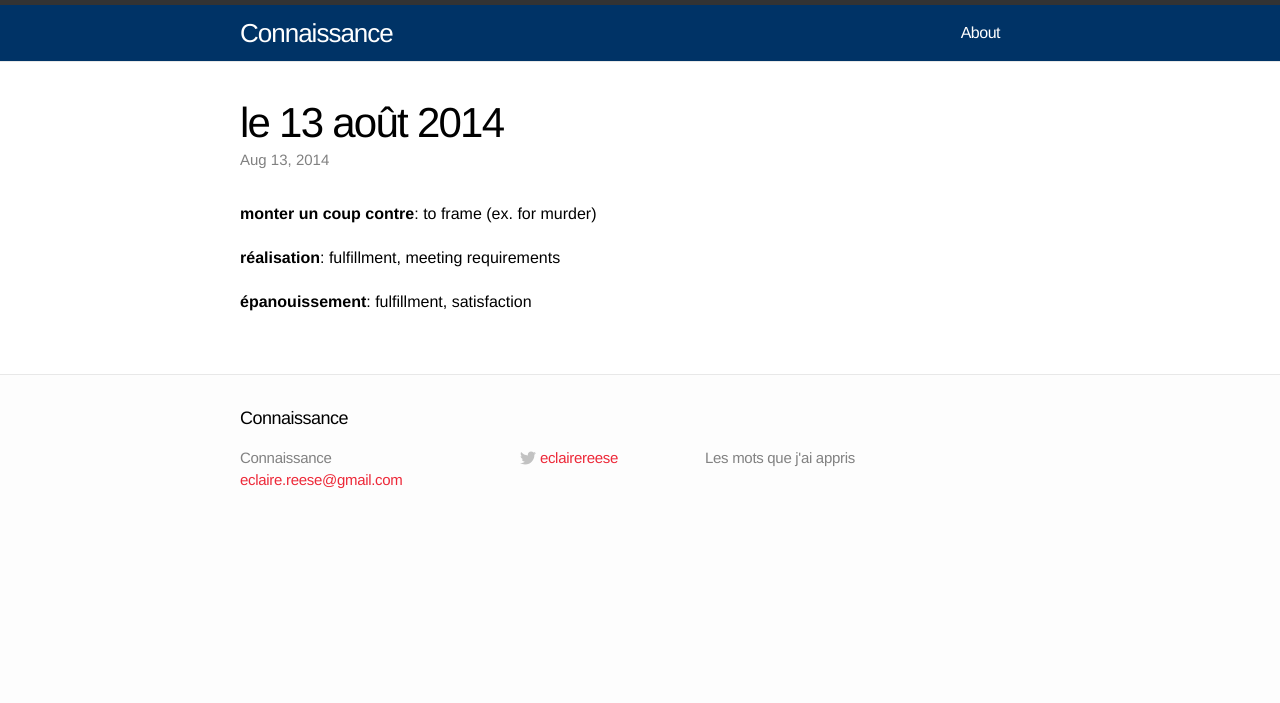
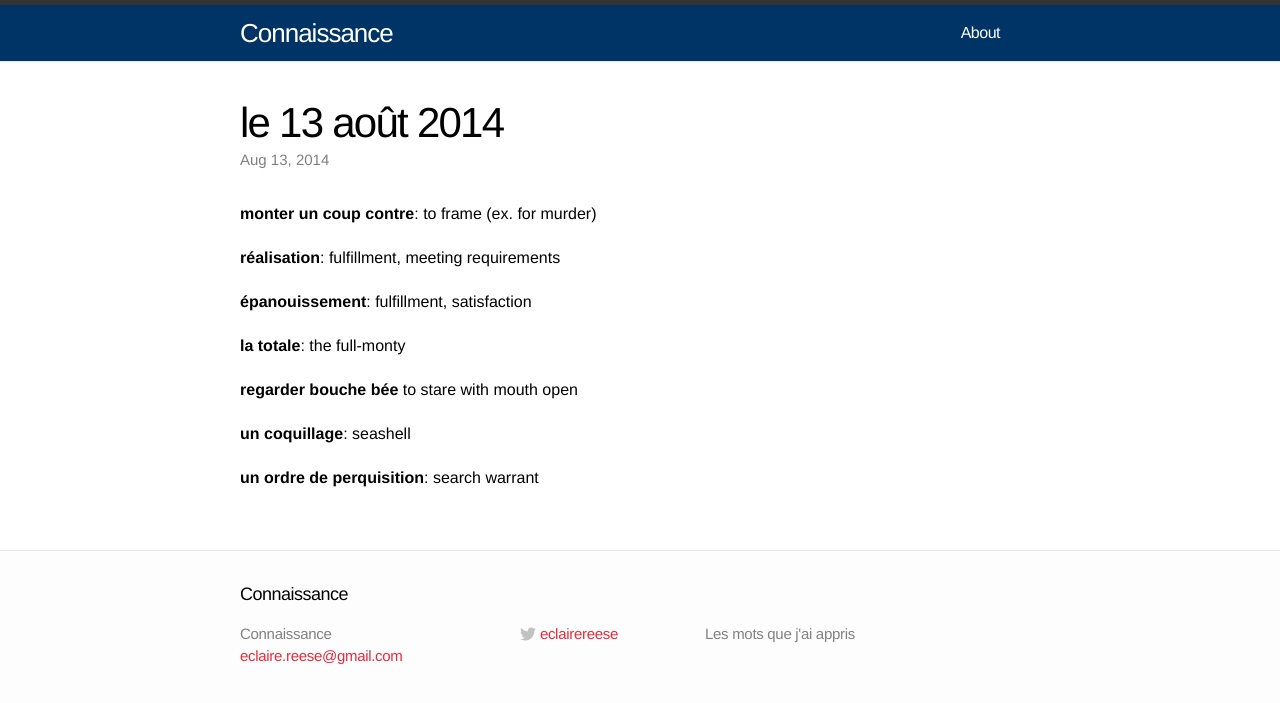
Before and after one commit to emilyreese/connaissance, a Jekyll site: the page built from _posts/2014-08-13-le-13-aout-2014.markdown, in a window 1280 px wide. Shown: the top 703 px of the page. Built offline with Jekyll 4.4.1, drawn with Linux system fonts in a browser that asks for light colours.

Commit message:
le 13 août: add more words

```diff
--- a/_posts/2014-08-13-le-13-aout-2014.markdown
+++ b/_posts/2014-08-13-le-13-aout-2014.markdown
@@ -10,3 +10,11 @@ categories: mots
 **réalisation**: fulfillment, meeting requirements
 
 **épanouissement**: fulfillment, satisfaction
+
+**la totale**: the full-monty
+
+**regarder bouche bée** to stare with mouth open
+
+**un coquillage**: seashell
+
+**un ordre de perquisition**: search warrant
```
